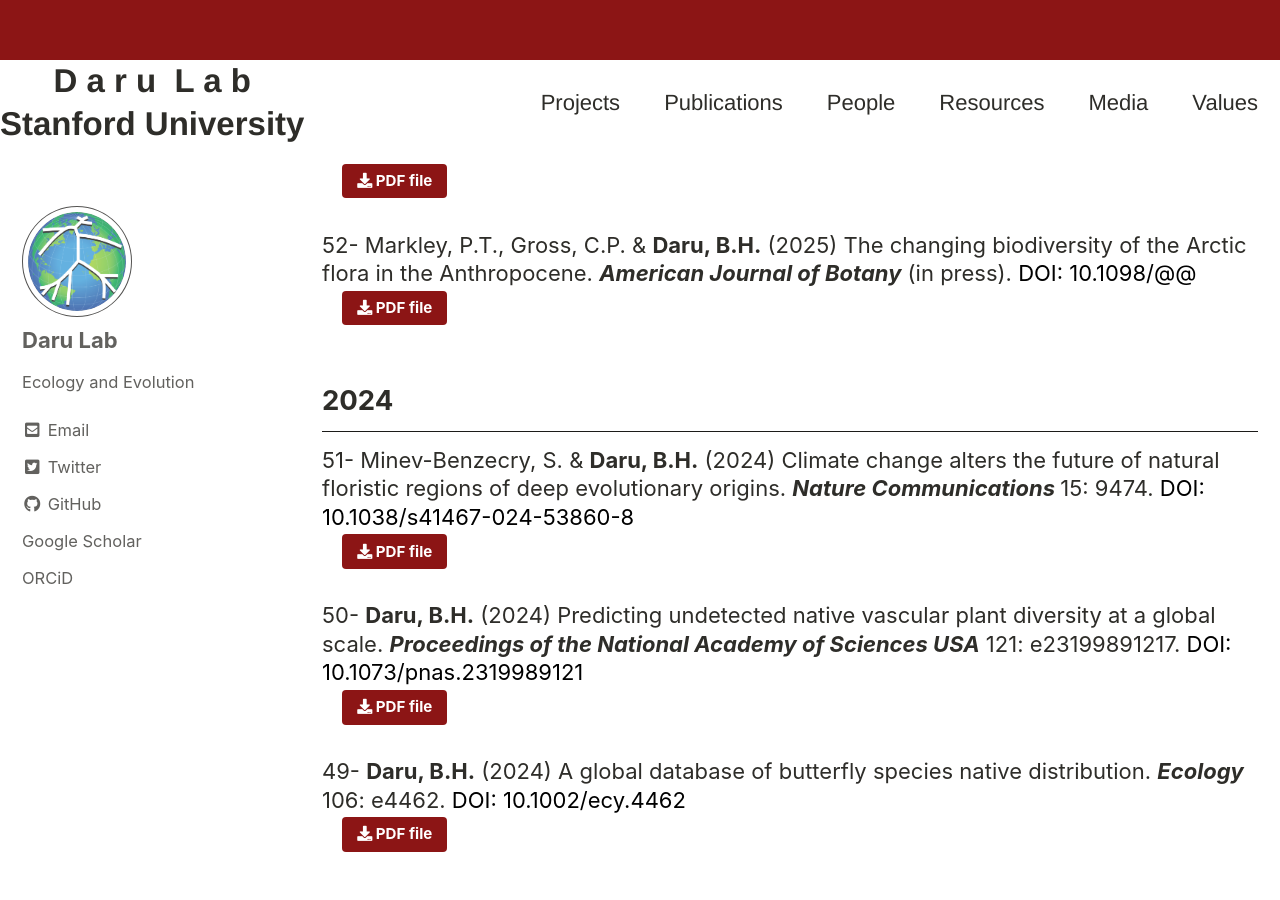
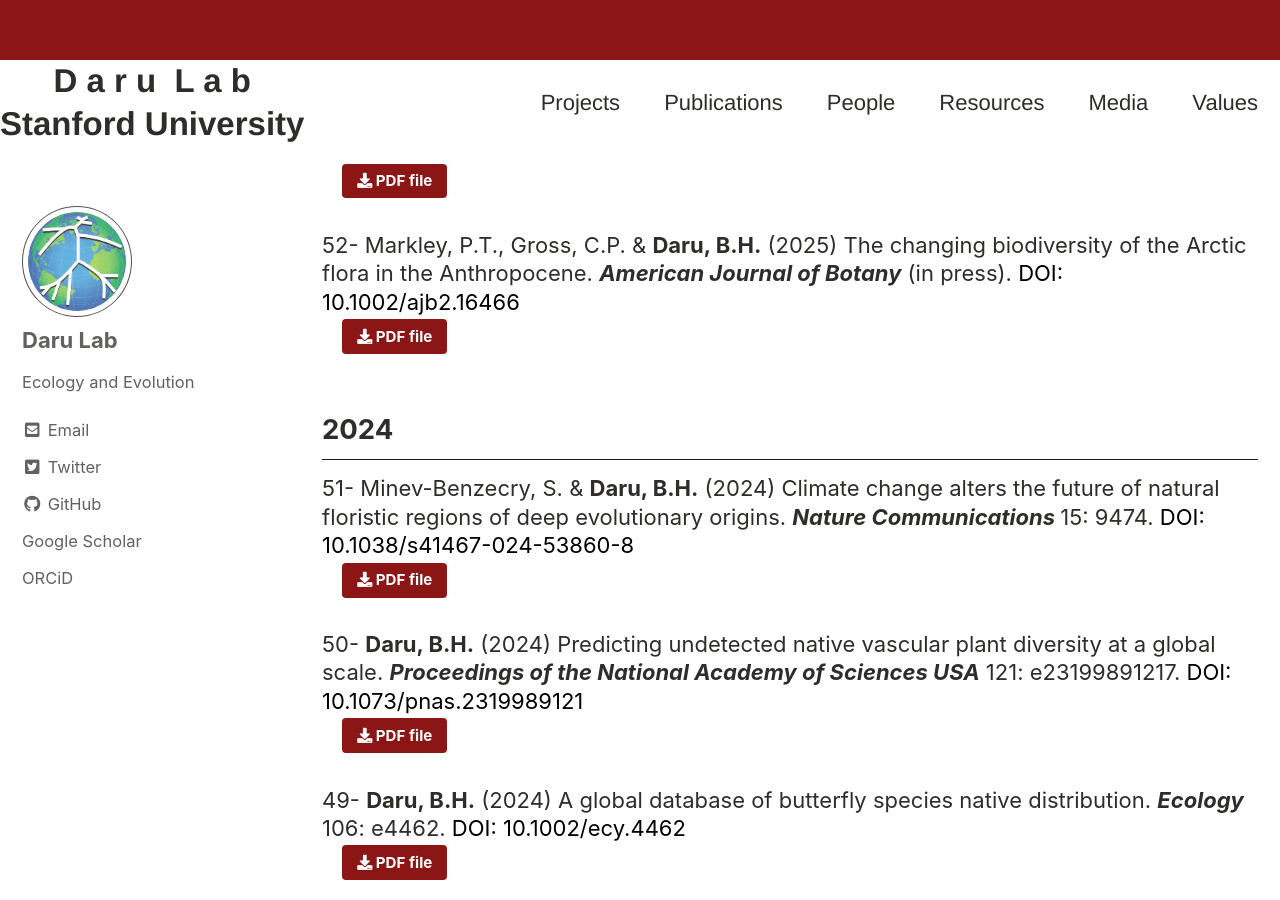
Before and after one commit to darunabas/darulab.github.io, a Jekyll site: the page built from _pages/publications.html, in a window 1280 px wide and 900 px high, scrolled down 596 px. Built offline with Jekyll 4.4.1, drawn with Linux system fonts in a browser that asks for light colours; cached includes are drawn as plain includes; comment, search, counter and statistics services are not loaded.

Commit message:
updated pubs

```diff
--- a/_pages/publications.html
+++ b/_pages/publications.html
@@ -47,13 +47,13 @@
 </p>
 
 <p>
-  52- Markley, P.T., Gross, C.P. & <strong>Daru, B.H.</strong> (2025) The changing biodiversity of the Arctic flora in the Anthropocene. <em><strong>American Journal of Botany</strong></em> (in press). <a href="https://doi.org/10.1002/ajb2.16466" target="_blank" style="color: black; text-decoration: none;">DOI: 10.1098/@@</a>
+  52- Markley, P.T., Gross, C.P. & <strong>Daru, B.H.</strong> (2025) The changing biodiversity of the Arctic flora in the Anthropocene. <em><strong>American Journal of Botany</strong></em> (in press). <a href="https://doi.org/10.1002/ajb2.16466" target="_blank" style="color: black; text-decoration: none;">DOI: 10.1002/ajb2.16466</a>
 <br>
 </a>
 <span style="display: inline-flex; align-items: center; gap: 10px; margin-top: 0;">
   <a class="__dimensions_badge_embed__" data-doi="10.1002/ajb2.16466" data-legend="hover-bottom" data-style="large_rectangle" data-link-target="_blank"></a>
   <a class='altmetric-embed' data-badge-popover='bottom' data-badge-type='1' data-doi="10.1002/ajb2.16466" data-link-target="_blank"></a>
-  <a href="{{ site.baseurl}}/docs/50_Daru_2024_xx.pdf" class="btn btn--small btn--primary" style="background-color:#8C1515; color:#ffffff" target="_blank">
+  <a href="{{ site.baseurl}}/docs/52_Markley_2025_ajb.pdf" class="btn btn--small btn--primary" style="background-color:#8C1515; color:#ffffff" target="_blank">
     <i class="fa fa-download" aria-hidden="true"></i> PDF file
   </a>
 </span>
```
